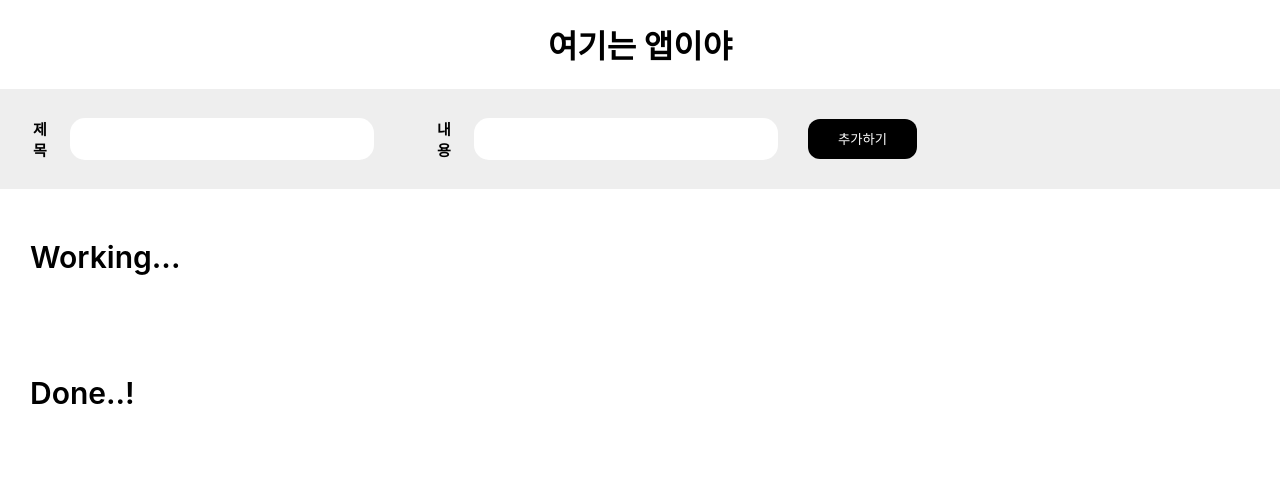
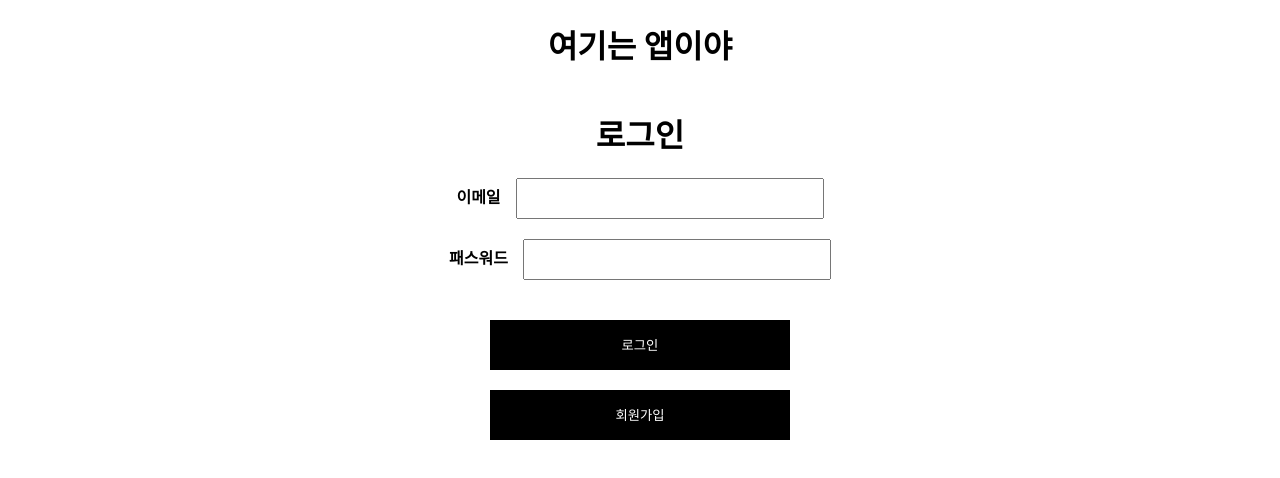
Before and after one commit to kordobby/react-basic-leetrue, a React (Create React App) app: page /login in a window 1280 px wide. Shown: the top 478 px of the page. Built offline with nearby package versions, Linux system fonts and the light colour scheme.

Commit message:
make validation hook

```diff
--- /dev/null
+++ b/src/hooks/useValidation.js
@@ -0,0 +1,37 @@
+import { useState, useCallback } from "react";
+
+const useValidation = (type) => {
+  const [inputValue, setInputValue] = useState("");
+  const [isValid, setIsValid] = useState(false);
+
+  const validateCheck = useCallback(
+    (e) => {
+      const value = e.target.value;
+      setInputValue(value);
+      switch (type) {
+        case "email":
+          if (value.length > 9 && value !== "") {
+            setIsValid(true);
+          } else {
+            setIsValid(false);
+          }
+          return;
+        case "phone":
+          return;
+        case "password":
+          if (value.length > 4 && value !== "") {
+            setIsValid(true);
+          } else {
+            setIsValid(false);
+          }
+          return;
+        default:
+          return;
+      }
+    },
+    [inputValue]
+  );
+  return [inputValue, isValid, validateCheck];
+};
+
+export default useValidation;
--- /dev/null
+++ b/src/pages/Compound.jsx
@@ -0,0 +1,59 @@
+import React, { useState } from "react";
+import styled from "styled-components";
+import useValidation from "../hooks/useValidation";
+
+const Compound = () => {
+  const [value, setValue] = useState({
+    value: "",
+    label: "",
+  });
+  const [password, passwordCheck, setPassword] = useValidation("password");
+  const [email, emailCheck, setEmail] = useValidation("email");
+
+  // select tag
+  /*
+  autofocus:Specifies that the drop-down list should automatically get focus when the page loads,
+  disabled,
+  form : Defines which form the drop-down list belongs to,
+  multiple : Specifies that multiple options can be selected at once,
+  name: Defines a name for the drop-down list,
+  required,
+  size: Defines the number of visible options in a drop-down list
+  */
+  return (
+    <>
+      {/* <label for="hogwarts">최애캐</label>
+      <Select name="hogwarts" id="hogwarts">
+        <option value="" disabled selected>
+          선택
+        </option>
+        <optgroup label="main">
+          <option value="harry" id="harry">
+            해리포터
+          </option>
+          <option value="ron" id="ron">
+            론
+          </option>
+          <option value="hermione" id="hermione">
+            헤르미온느
+          </option>
+        </optgroup>
+        <optgroup label="sub">
+          <option value="dobby" id="dobby">
+            도비
+          </option>
+          <option value="luna" id="luna">
+            루나
+          </option>
+        </optgroup>
+      </Select> */}
+      <input type="text" onChange={setEmail}></input>
+      <input type="text" onChange={setPassword}></input>
+      <button disabled={!passwordCheck || !emailCheck}>제출</button>
+    </>
+  );
+};
+
+const Select = styled.select``;
+
+export default Compound;
--- /dev/null
+++ b/src/pages/Login.jsx
@@ -0,0 +1,55 @@
+import React from "react";
+import styled from "styled-components";
+
+const Login = () => {
+  return (
+    <LoginWrapper>
+      <h1>로그인</h1>
+      <form>
+        <div className="form_input">
+          <span>이메일</span>
+          <input></input>
+        </div>
+        <div className="form_input">
+          <span>패스워드</span>
+          <input></input>
+        </div>
+        <LargeBtn>로그인</LargeBtn>
+      </form>
+      <LargeBtn>회원가입</LargeBtn>
+    </LoginWrapper>
+  );
+};
+
+const LoginWrapper = styled.div`
+  display: flex;
+  flex-direction: column;
+  justify-content: center;
+  align-items: center;
+  .form_input {
+    margin-bottom: 20px;
+    span {
+      font-weight: 700;
+      margin-right: 15px;
+    }
+    input {
+      width: 300px;
+      height: 35px;
+    }
+    :nth-child(2) {
+      margin-bottom: 40px;
+    }
+  }
+  form {
+    margin-bottom: 20px;
+  }
+`;
+
+const LargeBtn = styled.button`
+  width: 300px;
+  height: 50px;
+  background-color: black;
+  color: white;
+`;
+
+export default Login;
--- a/src/shared/Router.js
+++ b/src/shared/Router.js
@@ -9,6 +9,8 @@ import Todos from "../pages/Todos";
 import Form from "../pages/Form";
 import TodoList from "../pages/TodoList";
 import NewTodo from "../pages/NewTodo";
+import Login from "../pages/Login";
+import Compound from "../pages/Compound";
 // Route 설정 뼈대 잡기
 
 const Router = () => {
@@ -25,6 +27,8 @@ const Router = () => {
         <Route path="/*" element={<Todos />}></Route>
         <Route path="/prac" element={<TodoList />}></Route>
         <Route path="/newtodo" element={<NewTodo />}></Route>
+        <Route path="/login" element={<Login />}></Route>
+        <Route path="/compound" element={<Compound />}></Route>
       </Routes>
     </BrowserRouter>
   );
```
Also changed, not shown: src/components/UI/Select.jsx (added, +33 -0 lines).
